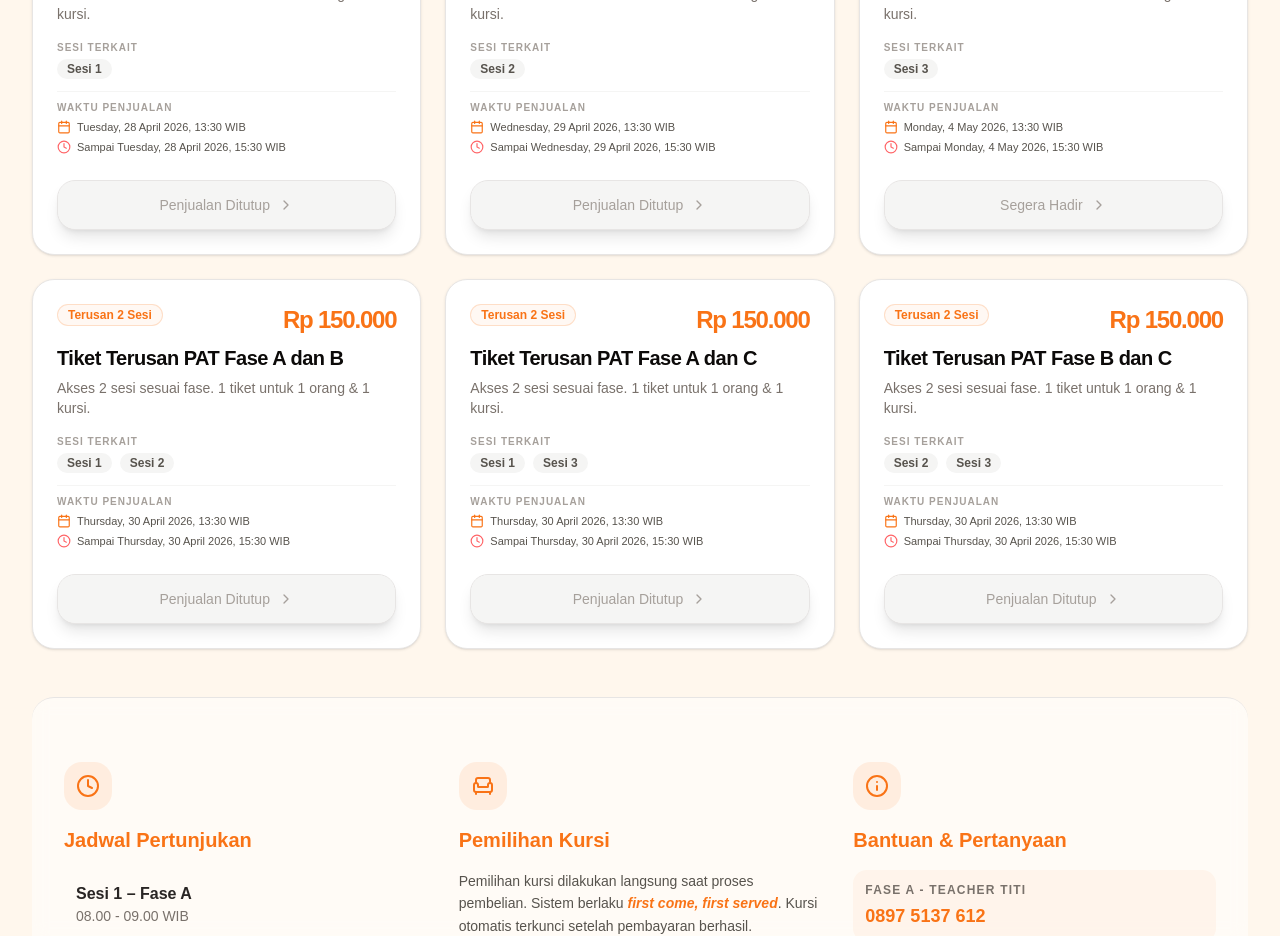
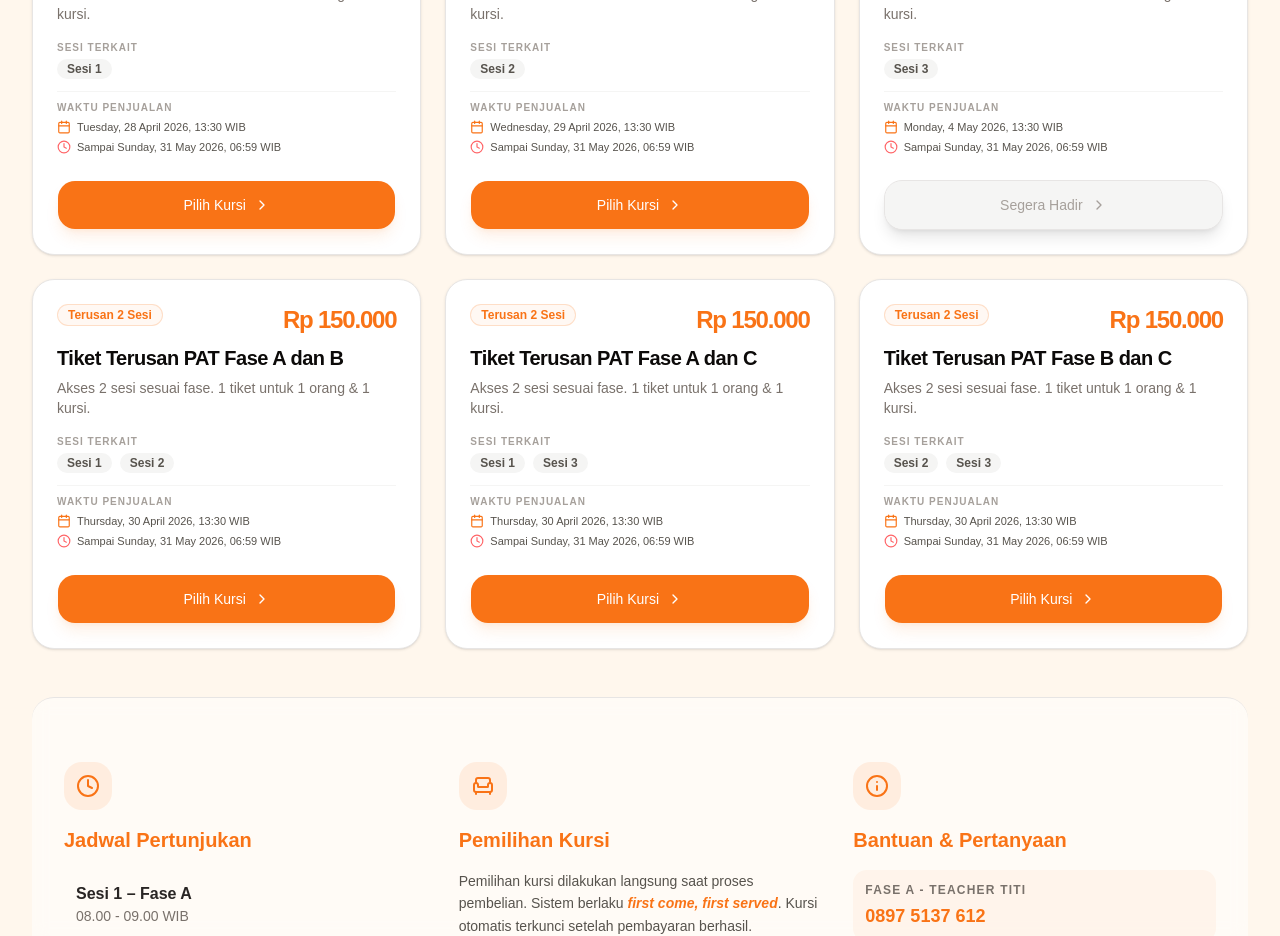
Before and after one commit to elementarylaz/eticket-PAT-SD, a React (Vite) app: page /eticket-PAT-SD/admin in a window 1280 px wide. Shown: the part 1140-2076 px from the top of the page. Built offline with nearby package versions, Linux system fonts and the light colour scheme; no server answers; the database is empty.

Commit message:
Update constants.ts

```diff
--- a/src/constants.ts
+++ b/src/constants.ts
@@ -216,14 +216,14 @@ export const STUDENTS_BY_CLASS: Record<string, string[]> = {
 };
 
 export const TICKET_TYPES: TicketType[] = [
-  {
+    {
     id: "reg-a",
     name: "Tiket Reguler PAT Fase A",
     price: 100000,
     description: "Akses 1 sesi sesuai fase. 1 tiket untuk 1 orang & 1 kursi.",
     sessions: ["Sesi 1"],
     availableFrom: "2026-04-28T06:30:00Z",
-    availableUntil: "2026-04-28T08:30:00Z",
+    availableUntil: "2026-05-30T23:59:00Z",
   },
   {
     id: "reg-b",
@@ -232,7 +232,7 @@ export const TICKET_TYPES: TicketType[] = [
     description: "Akses 1 sesi sesuai fase. 1 tiket untuk 1 orang & 1 kursi.",
     sessions: ["Sesi 2"],
     availableFrom: "2026-04-29T06:30:00Z",
-    availableUntil: "2026-04-29T08:30:00Z",
+    availableUntil: "2026-05-30T23:59:00Z",
   },
   {
     id: "reg-c",
@@ -241,7 +241,7 @@ export const TICKET_TYPES: TicketType[] = [
     description: "Akses 1 sesi sesuai fase. 1 tiket untuk 1 orang & 1 kursi.",
     sessions: ["Sesi 3"],
     availableFrom: "2026-05-04T06:30:00Z",
-    availableUntil: "2026-05-04T08:30:00Z",
+    availableUntil: "2026-05-30T23:59:00Z",
   },
   {
     id: "terusan-ab",
@@ -250,7 +250,7 @@ export const TICKET_TYPES: TicketType[] = [
     description: "Akses 2 sesi sesuai fase. 1 tiket untuk 1 orang & 1 kursi.",
     sessions: ["Sesi 1", "Sesi 2"],
     availableFrom: "2026-04-30T06:30:00Z",
-    availableUntil: "2026-04-30T08:30:00Z",
+    availableUntil: "2026-05-30T23:59:00Z",
   },
   {
     id: "terusan-ac",
@@ -259,7 +259,7 @@ export const TICKET_TYPES: TicketType[] = [
     description: "Akses 2 sesi sesuai fase. 1 tiket untuk 1 orang & 1 kursi.",
     sessions: ["Sesi 1", "Sesi 3"],
     availableFrom: "2026-04-30T06:30:00Z",
-    availableUntil: "2026-04-30T08:30:00Z",
+    availableUntil: "2026-05-30T23:59:00Z",
   },
   {
     id: "terusan-bc",
@@ -268,6 +268,6 @@ export const TICKET_TYPES: TicketType[] = [
     description: "Akses 2 sesi sesuai fase. 1 tiket untuk 1 orang & 1 kursi.",
     sessions: ["Sesi 2", "Sesi 3"],
     availableFrom: "2026-04-30T06:30:00Z",
-    availableUntil: "2026-04-30T08:30:00Z",
+    availableUntil: "2026-05-30T23:59:00Z",
   },
 ];
```
